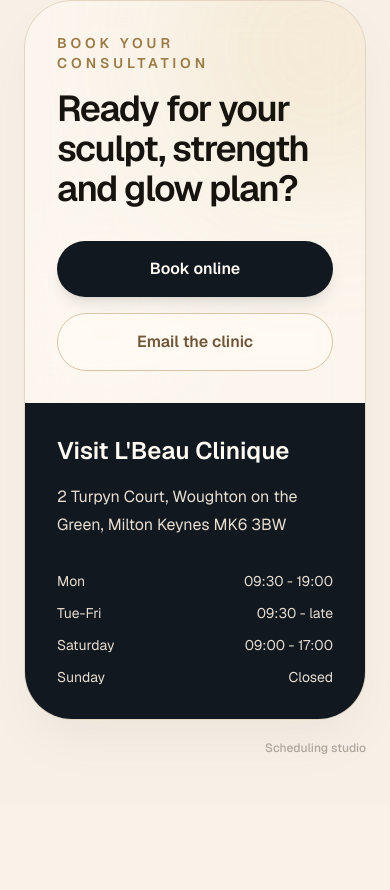
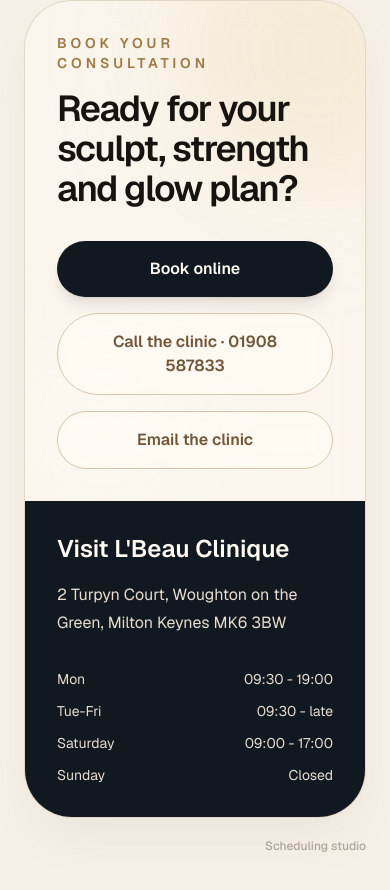
Before and after one commit to georgest123/Lisa-s-Page, a Next.js app: page / in a window 390 px wide. Shown: the part 7386-8276 px from the top of the page. Before the commit the page ends 8190 px from the top, so only its background shows below. Built offline with nearby package versions, Linux system fonts and the light colour scheme; no server answers; the database is empty.

Commit message:
feat(home): add Call the clinic CTA with phone between Book and Email
Co-authored-by: georgest123 <georgest123@users.noreply.github.com>

```diff
--- a/src/app/page.tsx
+++ b/src/app/page.tsx
@@ -223,6 +223,9 @@ function TreatmentVisual({ visual }: { visual: string }) {
     </div>
   );
 }
+
+const CLINIC_PHONE_TEL = "+441908587833";
+const CLINIC_PHONE_DISPLAY = "01908 587833";
 
 export default async function Home() {
   const tiles = await loadMarketingTiles();
@@ -553,13 +556,19 @@ export default async function Home() {
             <h2 className="relative mt-4 max-w-2xl text-4xl font-semibold tracking-[-0.04em] md:text-6xl">
               Ready for your sculpt, strength and glow plan?
             </h2>
-            <div className="relative mt-8 flex flex-col gap-4 sm:flex-row">
+            <div className="relative mt-8 flex flex-col gap-4 sm:flex-row sm:flex-wrap">
               <Link
                 href="/book"
                 className="rounded-full bg-[#111820] px-7 py-4 text-center font-semibold text-[#fffaf2] shadow-lg shadow-[#111820]/10"
               >
                 Book online
               </Link>
+              <a
+                href={`tel:${CLINIC_PHONE_TEL}`}
+                className="rounded-full border border-[#d8c5a9] bg-[#fffaf2]/55 px-7 py-4 text-center font-semibold text-[#6f5638] backdrop-blur-sm"
+              >
+                Call the clinic · {CLINIC_PHONE_DISPLAY}
+              </a>
               <a
                 href="mailto:lbeauclinique@gmail.com"
                 className="rounded-full border border-[#d8c5a9] bg-[#fffaf2]/55 px-7 py-4 text-center font-semibold text-[#6f5638] backdrop-blur-sm"
```
